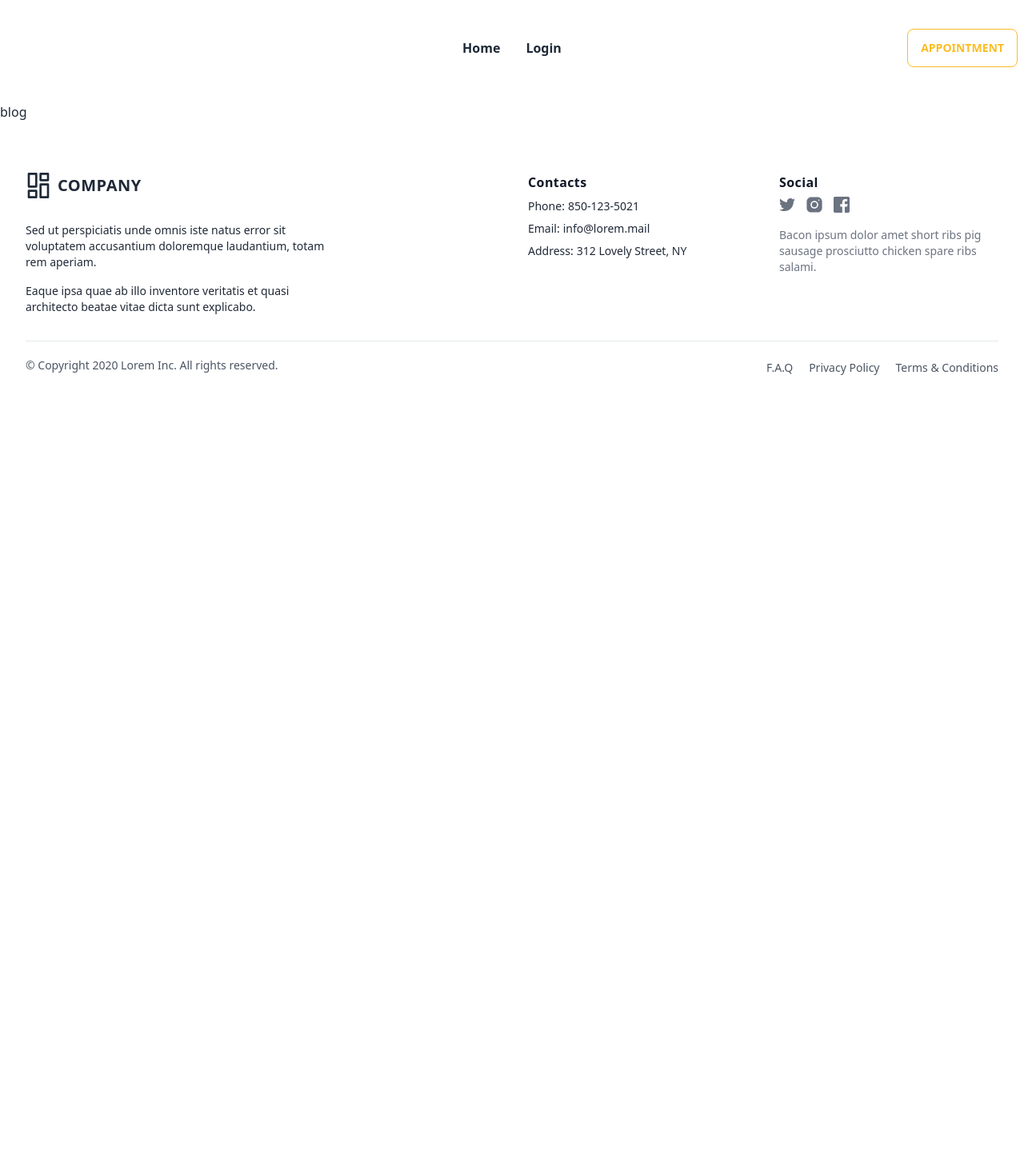
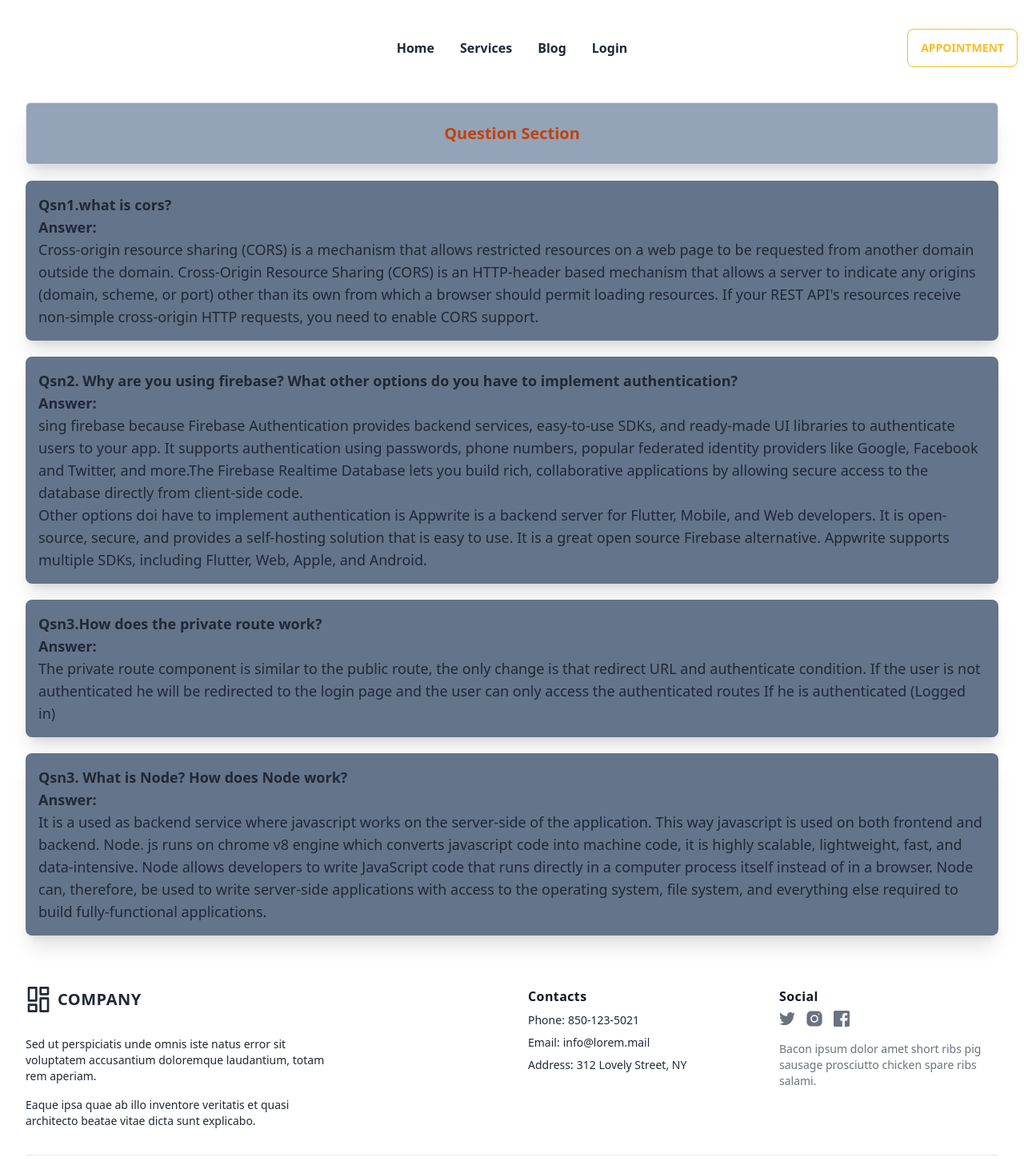
Before and after one commit to FahadMridha/service-review-client, a React (Create React App) app: page /blog in a window 1280 px wide. Shown: the top 1467 px of the page at 80% size. Before the commit the page ends 800 px from the top, so only its background shows below. Built offline with nearby package versions, Linux system fonts and the light colour scheme.

Commit message:
firebase config file added

```diff
--- a/package.json
+++ b/package.json
@@ -7,6 +7,7 @@
     "@testing-library/react": "^13.4.0",
     "@testing-library/user-event": "^13.5.0",
     "daisyui": "^2.38.1",
+    "firebase": "^9.13.0",
     "react": "^18.2.0",
     "react-dom": "^18.2.0",
     "react-router-dom": "^6.4.3",
--- a/src/firebase/firebase.config.js
+++ b/src/firebase/firebase.config.js
@@ -0,0 +1,18 @@
+// Import the functions you need from the SDKs you need
+import { initializeApp } from "firebase/app";
+// TODO: Add SDKs for Firebase products that you want to use
+// https://firebase.google.com/docs/web/setup#available-libraries
+
+// Your web app's Firebase configuration
+const firebaseConfig = {
+  apiKey: "AIzaSyB4ImIkHeIpQlI91yk-HfoE0S-WTTA08Wc",
+  authDomain: "service-review-8b4de.firebaseapp.com",
+  projectId: "service-review-8b4de",
+  storageBucket: "service-review-8b4de.appspot.com",
+  messagingSenderId: "209767568506",
+  appId: "1:209767568506:web:963ce0cd4e00914d1e17c3",
+};
+
+// Initialize Firebase
+const app = initializeApp(firebaseConfig);
+export default app;
--- a/src/pages/blog/Blog.js
+++ b/src/pages/blog/Blog.js
@@ -2,8 +2,76 @@ import React from "react";
 
 const Blog = () => {
   return (
-    <div>
-      <h3>blog</h3>
+    <div className="w-full">
+      <h2 className="text-center text-xl border shadow-xl mt-10  p-6 mx-8 rounded-md  bg-slate-400 font-bold text-orange-700">
+        Question Section
+      </h2>
+      <div className="bg-slate-500 p-4 shadow-xl rounded-lg text-lg mx-8 mt-5">
+        <h1 className="test-2xl font-bold text-left">Qsn1.what is cors?</h1>
+        <p>
+          <span className="font-semibold">Answer:</span> <br />
+          Cross-origin resource sharing (CORS) is a mechanism that allows
+          restricted resources on a web page to be requested from another domain
+          outside the domain. Cross-Origin Resource Sharing (CORS) is an
+          HTTP-header based mechanism that allows a server to indicate any
+          origins (domain, scheme, or port) other than its own from which a
+          browser should permit loading resources. If your REST API's resources
+          receive non-simple cross-origin HTTP requests, you need to enable CORS
+          support.
+        </p>
+      </div>
+      <div className=" bg-slate-500 p-4 shadow-xl rounded-lg text-lg mx-8 mt-5">
+        <h1 className="test-2xl font-bold text-left">
+          Qsn2. Why are you using firebase? What other options do you have to
+          implement authentication?
+        </h1>
+        <p>
+          <span className="font-semibold">Answer:</span> <br />
+          sing firebase because Firebase Authentication provides backend
+          services, easy-to-use SDKs, and ready-made UI libraries to
+          authenticate users to your app. It supports authentication using
+          passwords, phone numbers, popular federated identity providers like
+          Google, Facebook and Twitter, and more.The Firebase Realtime Database
+          lets you build rich, collaborative applications by allowing secure
+          access to the database directly from client-side code.
+          <br />
+          Other options doi have to implement authentication is Appwrite is a
+          backend server for Flutter, Mobile, and Web developers. It is
+          open-source, secure, and provides a self-hosting solution that is easy
+          to use. It is a great open source Firebase alternative. Appwrite
+          supports multiple SDKs, including Flutter, Web, Apple, and Android.
+        </p>
+      </div>
+      <div className=" bg-slate-500 p-4 shadow-xl rounded-lg text-lg mx-8 mt-5">
+        <h1 className="test-2xl font-bold text-left">
+          Qsn3.How does the private route work?
+        </h1>
+        <p>
+          <span className="font-semibold">Answer:</span> <br />
+          The private route component is similar to the public route, the only
+          change is that redirect URL and authenticate condition. If the user is
+          not authenticated he will be redirected to the login page and the user
+          can only access the authenticated routes If he is authenticated
+          (Logged in)
+        </p>
+      </div>
+      <div className=" bg-slate-500 p-4 shadow-xl rounded-lg text-lg mx-8 mt-5">
+        <h1 className="test-2xl font-bold text-left">
+          Qsn3. What is Node? How does Node work?
+        </h1>
+        <p>
+          <span className="font-semibold">Answer:</span> <br />
+          It is a used as backend service where javascript works on the
+          server-side of the application. This way javascript is used on both
+          frontend and backend. Node. js runs on chrome v8 engine which converts
+          javascript code into machine code, it is highly scalable, lightweight,
+          fast, and data-intensive. Node allows developers to write JavaScript
+          code that runs directly in a computer process itself instead of in a
+          browser. Node can, therefore, be used to write server-side
+          applications with access to the operating system, file system, and
+          everything else required to build fully-functional applications.
+        </p>
+      </div>
     </div>
   );
 };
--- a/src/shared/header/Header.js
+++ b/src/shared/header/Header.js
@@ -4,9 +4,17 @@ import { Link } from "react-router-dom";
 const Header = () => {
   const menuItems = (
     <>
-      <li className="font-semibold">
-        <Link to="/home">Home</Link>
-      </li>
+      <>
+        <li className="font-semibold">
+          <Link to="/home">Home</Link>
+        </li>
+        <li className="font-semibold">
+          <Link to="/services">Services</Link>
+        </li>
+        <li className="font-semibold">
+          <Link to="/blog">Blog</Link>
+        </li>
+      </>
       {"user"?.email ? (
         <>
           <li className="font-semibold">
```
Also changed, not shown: src/pages/aboutUser/login/Login.js (added), src/pages/aboutUser/signup/SignUp.js (added), 1 other file (tests, documents, lock files or other folders).
